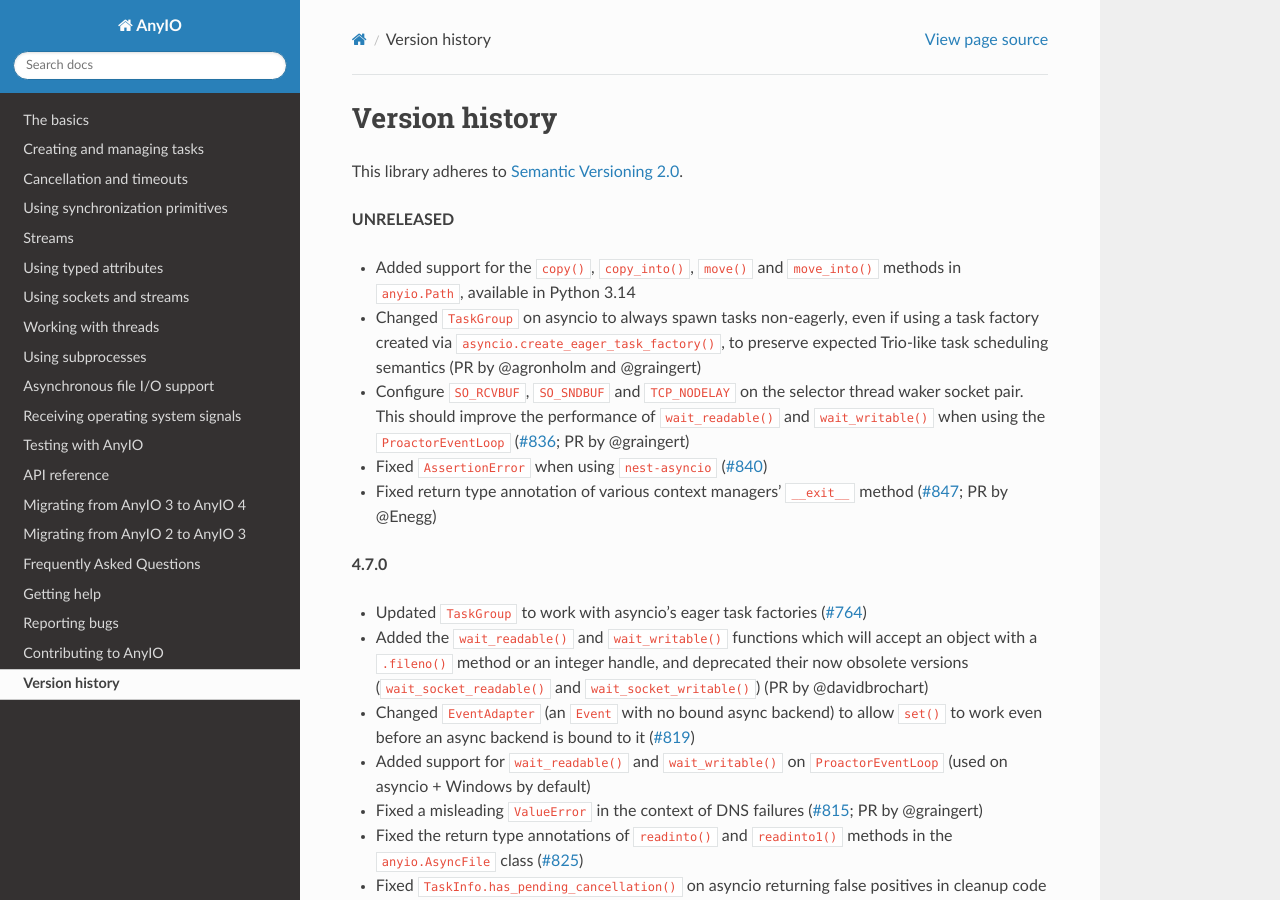
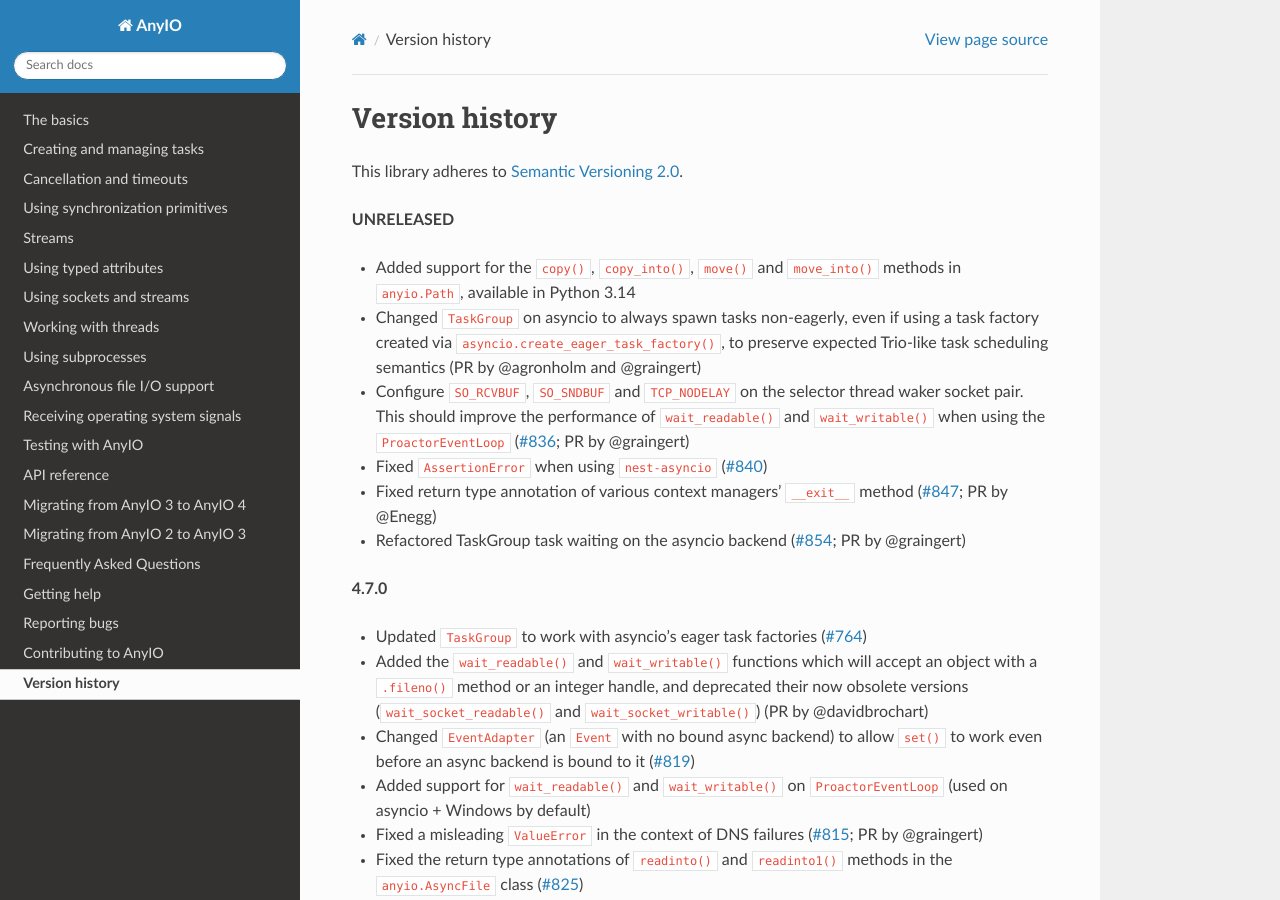
Before and after one commit to agronholm/anyio, a Sphinx documentation site: the page built from docs/versionhistory.rst, in a window 1280 px wide and 900 px high. Built offline with Sphinx 7.4.7 and the Read the Docs theme 3.1.0, drawn with Linux system fonts in a browser that asks for light colours; the version number could not be read and is left out.

Commit message:
add news

```diff
--- a/docs/versionhistory.rst
+++ b/docs/versionhistory.rst
@@ -18,6 +18,8 @@ This library adheres to `Semantic Versioning 2.0 <http://semver.org/>`_.
   (`#840 <https://github.com/agronholm/anyio/issues/840>`_)
 - Fixed return type annotation of various context managers' ``__exit__`` method
   (`#847 <https://github.com/agronholm/anyio/issues/847>`_; PR by @Enegg)
+- Refactored TaskGroup task waiting on the asyncio backend
+  (`#854 <https://github.com/agronholm/anyio/pull/854>`_; PR by @graingert)
 
 **4.7.0**
 
```
